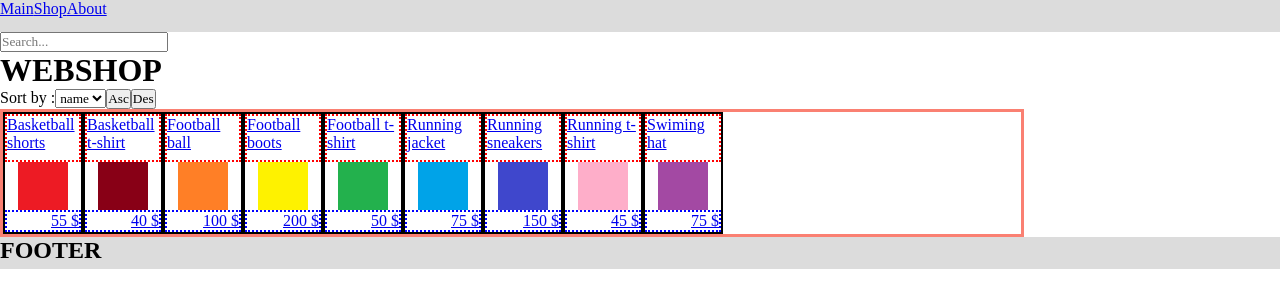
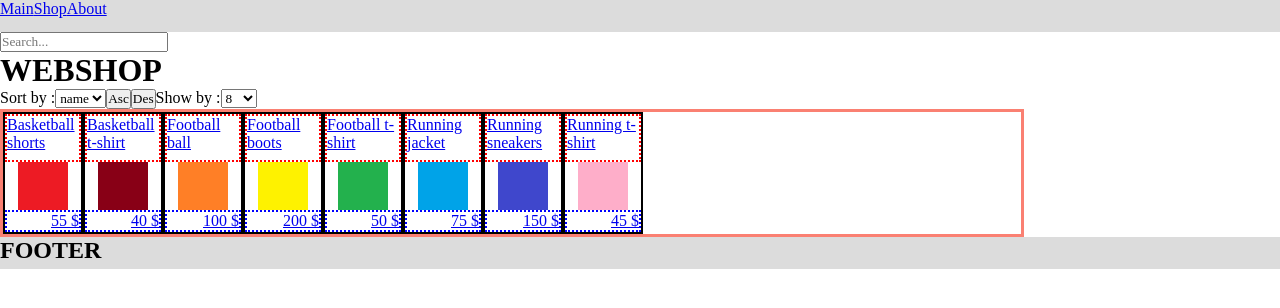
Before and after one commit to TRAHIM86/webshop, a React (Create React App) app: page / in a window 1280 px wide. Shown: the top 308 px of the page. Built offline with nearby package versions, Linux system fonts and the light colour scheme; data requests are answered from the project's data file.

Commit message:
feat; added show by quantityproducts (8 or 12 on page)

```diff
--- a/src/components/productMenu.jsx
+++ b/src/components/productMenu.jsx
@@ -1,6 +1,12 @@
 import react from "react";
 
-export const ProductMenu = ({ sortMethod, setSortMethod, setSortOrder }) => {
+export const ProductMenu = ({
+  sortMethod,
+  setSortMethod,
+  setSortOrder,
+  quantityProducts,
+  setQuantityProducts,
+}) => {
   return (
     <div>
       <h1>WEBSHOP</h1>
@@ -14,6 +20,14 @@ export const ProductMenu = ({ sortMethod, setSortMethod, setSortOrder }) => {
       </select>
       <button onClick={() => setSortOrder("asc")}>Asc</button>
       <button onClick={() => setSortOrder("desc")}>Des</button>
+      Show by :
+      <select
+        value={quantityProducts}
+        onChange={(e) => setQuantityProducts(e.target.value)}
+      >
+        <option value="8">8</option>
+        <option value="12">12</option>
+      </select>
     </div>
   );
 };
--- a/src/pages/shop.jsx
+++ b/src/pages/shop.jsx
@@ -6,16 +6,18 @@ import { ProductMenu } from "../components/productMenu";
 import { useQuery } from "@tanstack/react-query";
 import { InputSearch } from "../components/inputSearch";
 
-async function fetchProducts(method, order, str) {
+async function fetchProducts(method, order, quantity, num, str) {
   await new Promise((resolve) => setTimeout(resolve, 500));
 
-  return await Requests.getAllProduct(method, order, str);
+  return await Requests.getAllProduct(method, order, quantity, num, str);
 }
 
 export const Shop = () => {
   // состояния: сортировка (имя, цена), порядок (возр, убыв), поиск (строка для фильтра)
   const [sortMethod, setSortMethod] = useState("name");
   const [sortOrder, setSortOrder] = useState("asc");
+  const [quantityProducts, setQuantityProducts] = useState(8);
+  const [numberPage, setNumberPage] = useState(1);
   const [searchStr, setSearchStr] = useState("");
 
   const {
@@ -23,9 +25,23 @@ export const Shop = () => {
     isLoading,
     isError,
   } = useQuery({
-    queryKey: ["products", sortMethod, sortOrder, searchStr],
+    queryKey: [
+      "products",
+      sortMethod,
+      sortOrder,
+      quantityProducts,
+      numberPage,
+      searchStr,
+    ],
 
-    queryFn: () => fetchProducts(sortMethod, sortOrder, searchStr),
+    queryFn: () =>
+      fetchProducts(
+        sortMethod,
+        sortOrder,
+        quantityProducts,
+        numberPage,
+        searchStr
+      ),
   });
 
   if (isError) return <div>Error</div>;
@@ -38,6 +54,8 @@ export const Shop = () => {
         sortMethod={sortMethod}
         setSortMethod={setSortMethod}
         setSortOrder={setSortOrder}
+        quantityProducts={quantityProducts}
+        setQuantityProducts={setQuantityProducts}
       />
 
       {isLoading ? (
--- a/src/requests.js
+++ b/src/requests.js
@@ -1,19 +1,27 @@
 import axios from "axios";
+import { data } from "react-router-dom";
 
 // запрос на сортировку по убыванию/возрастанию кривой
 // т.к. почему не работает метод сортировки
 //  params._order = sortOrder при передаче запроса
 // поэтому здесь заколхозил
 export default class Requests {
-  static async getAllProduct(sortBy, sortOrder, filterStr = "") {
-    console.log("filterStr ", filterStr);
-
+  static async getAllProduct(
+    sortBy,
+    sortOrder,
+    quantityProducts,
+    numPage,
+    filterStr = ""
+  ) {
     try {
       const response = await axios.get("http://localhost:3002/products");
-      let products = response.data;
+
+      let filteredProducts = response.data.filter((product) =>
+        product.name.toLowerCase().includes(filterStr.toLowerCase())
+      );
 
       if (sortBy && sortOrder) {
-        products = products.sort((a, b) => {
+        filteredProducts = filteredProducts.sort((a, b) => {
           if (sortOrder === "asc") {
             return a[sortBy] > b[sortBy] ? 1 : -1;
           } else {
@@ -22,9 +30,14 @@ export default class Requests {
         });
       }
 
-      return products.filter((product) =>
-        product.name.toLowerCase().includes(filterStr.toLowerCase())
+      const start = (numPage - 1) * quantityProducts;
+
+      console.log(
+        "filteredProducts ",
+        filteredProducts.slice(start, start + quantityProducts)
       );
+
+      return filteredProducts.slice(start, start + quantityProducts);
     } catch (err) {
       console.log(err);
     }
```
